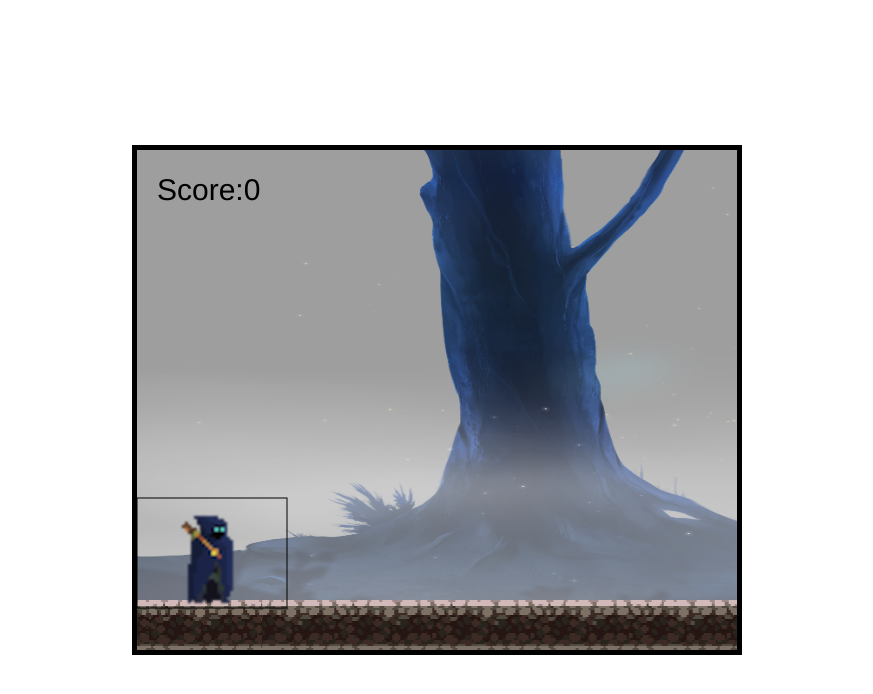
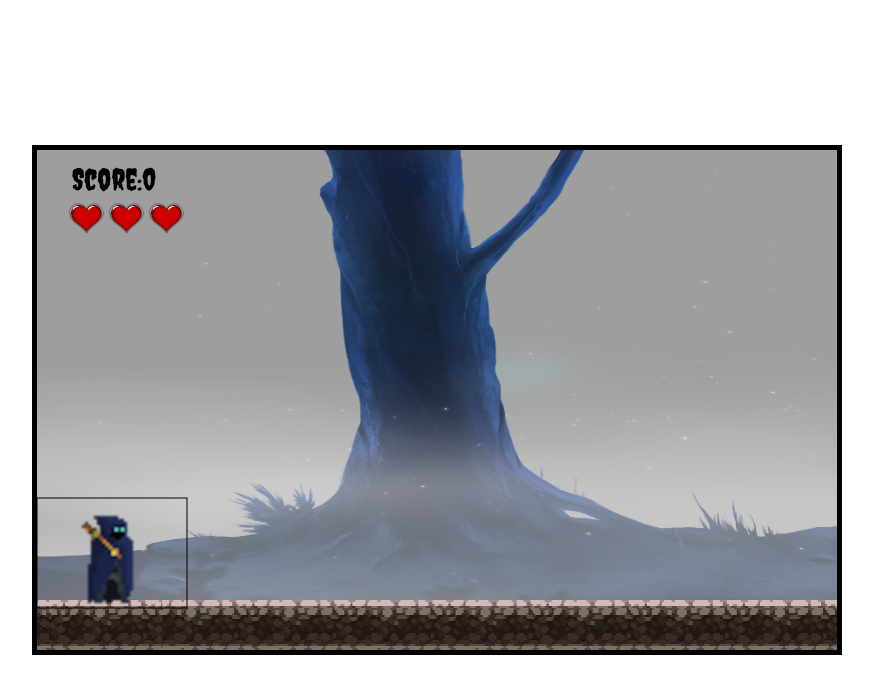
Before and after one commit to DaniRoman/IronHackGame, a plain HTML site: page index.html in a window 1280 px wide. Shown: the whole page, without its empty margins (203-1076 px from the left). Drawn offline with Linux system fonts and the light colour scheme; animation ran at ten frames a second.

Commit message:
vidas, animacion enemigos score

```diff
--- a/UI.js
+++ b/UI.js
@@ -2,13 +2,42 @@ export class UI {
     constructor(game){
         this.game = game
         this.fontSize = 30
-        this.fontFamily = 'Helvetica'
+        this.fontFamily = 'Creepster'
+        this.livesImage = document.getElementById('heart')
+        this.width = 100
+        this.height = 40
+        this.maxFrame = 9
+        this.frameX = 0
+        this.frameY = 0
+        this.fps = 20
+        this.frameInterval = 1000/this.fps
+        this.frameTimer = 0
     }
     draw(context){
+
         context.font = this.fontSize + 'px ' + this.fontFamily
         context.textAlign = 'left'
         context.fillStyle = this.game.fontColor
         //Score
-        context.fillText('Score:' + this.game.score, 20, 50)
+        context.fillText('Score:' + this.game.score, 35, 40)
+        //Lives
+        for(let i= 0; i < this.game.lives;i++){
+            context.drawImage(this.livesImage, this.frameX * this.width, 0, this.width, this.height, 20 * i * 2  ,50, this.width, this.height)
+        }
+        //GAmeOver
+        if (this.game.gameOver){
+            context.textAlign = 'center'
+            context.font = this.fontSize * 2 + 'px ' + this.fontFamily
+            context.fillText('Game Over Pillastre', this.game.width * 0.5, this.game.height * 0.5 + 20)
+        }
+    }
+    update(deltaTime){
+        if(this.frameTimer > this.frameInterval){
+            this.frameTimer = 0
+            if(this.frameX < this.maxFrame) this.frameX ++
+            else this.frameX = 0
+        }else{
+            this.frameTimer += deltaTime
+        }
     }
 }
--- a/enemies.js
+++ b/enemies.js
@@ -23,11 +23,6 @@ class Enemy{
         if(this.x + this.width < 0) this.markedForDeletion = true
     }
 
-    draw(context){
-        if(this.game.debug) context.strokeRect(this.x, this.y, this.width, this.height)
-        context.drawImage(this.image, this.frameX * this.width, 0, this.width, this.height, this.x, this.y, this.width, this.height)
-    }
-
 }
 
 export class FlyingEnemy extends Enemy{
@@ -40,16 +35,31 @@ export class FlyingEnemy extends Enemy{
         this.y = Math.random() * (this.game.height + 100) * 0.5
         this.speedX = Math.random() + 1
         this.speedY = 0
+        this.frameY = 0
+        this.frameX = 0
         this.maxFrame = 5
         this.image = document.getElementById("enemy_fly")
         this.angle = 0
         this.va = Math.random() * 0.1 + 0.1
     }
 
+    draw(context){
+        if(this.game.debug) context.strokeRect(this.x, this.y, this.width, this.height)
+        context.drawImage(this.image, this.frameX * this.width, this.frameY * this.height, this.width, this.height, this.x, this.y, this.width, this.height)
+    }
+
     update(deltaTime){
         super.update(deltaTime)
         this.angle += this.va
         this.y += Math.sin(this.angle)
+    }
+
+    enemyState(){
+        this.maxFrame = 6
+        this.frameY = 1
+        setTimeout(()=>{
+           this.markedForDeletion = true
+        },600)
     }
 }
 
@@ -72,10 +82,18 @@ export class GroundEnemy extends Enemy{
     update(deltaTime){
         super.update(deltaTime)
 
+
     }
 
     draw(context){
         if(this.game.debug) context.strokeRect(this.x, this.y, this.width, this.height)
         context.drawImage(this.image, this.frameX * this.width, this.frameY * this.height, this.width, this.height, this.x, this.y, this.width, this.height)
     }
+
+    enemyState(){
+        this.frameY = 3
+        setTimeout(()=>{
+           this.markedForDeletion = true
+        },500)
+    }
 }
--- a/index.html
+++ b/index.html
@@ -4,6 +4,9 @@
     <meta charset="UTF-8">
     <meta http-equiv="X-UA-Compatible" content="IE=edge">
     <meta name="viewport" content="width=device-width, initial-scale=1.0">
+    <link rel="preconnect" href="https://fonts.googleapis.com">
+    <link rel="preconnect" href="https://fonts.gstatic.com" crossorigin>
+    <link href="https://fonts.googleapis.com/css2?family=Amatic+SC:wght@400;700&family=Creepster&family=Roboto+Mono:ital@0;1&family=Roboto:ital,wght@0,100;0,300;0,400;0,500;0,700;0,900;1,100;1,300;1,400;1,500;1,700;1,900&family=Rubik:ital,wght@0,300;0,400;0,500;0,600;0,700;0,800;0,900;1,300;1,400;1,500;1,600;1,900&display=swap" rel="stylesheet">
     <link rel="stylesheet" href="style.css">
     <title>Canvas</title>
 </head>
@@ -24,6 +27,7 @@
     <img id="playerId" src="./img/Fullmain.png">
     <img id="enemy_fly" src="./img/Flying eye/flyingEye.png">
     <img id="enemy_ghost" src="./img/ghost.png">
+    <img id="heart" src="./img/heart.png">
     <script type="module" src="index.js"></script>
 </body>
 </html>
--- a/index.js
+++ b/index.js
@@ -10,7 +10,7 @@ window.addEventListener("load", function(){
     /**Logicas 2d */
     const ctx = canvas.getContext("2d");
 
-    canvas.width = 600
+    canvas.width = 800
     canvas.height = 500
 
     //Clase juego donde paso lo parámetro de este e inicializare los objetos dentro de este
@@ -27,16 +27,19 @@ window.addEventListener("load", function(){
             this.input = new InputHandler(this)
             this.UI = new UI(this)
             this.backGround = new Background(this)
+            this.lives = 3
             this.enemies = []
             this.enemyTimer = 0
             this.enemyInterval = 3000
             this.debug = true
             this.score = 0
             this.fontColor = 'black'
+            this.gameOver = false
         }
 
         //Metódo donde hare update de todos los objetos del juego
         update(deltaTime){
+            this.UI.update(deltaTime)
             this.backGround.update()
             this.player.update(this.input.keys, deltaTime)
             /**Display enemies */
@@ -79,7 +82,7 @@ window.addEventListener("load", function(){
         ctx.clearRect(0, 0, canvas.width, canvas.height)
         game.draw(ctx)
         game.update(deltaTime)
-        requestAnimationFrame(animate)
+        if(!game.gameOver) requestAnimationFrame(animate)
     }
 
     animate(0)
--- a/player.js
+++ b/player.js
@@ -16,12 +16,13 @@ export class Player {
         this.maxFrame
         this.speed = 0;
         this.maxSpeed = 5;
-        this.fps = 20
+        this.fps = 25
         this.frameInterval = 1000/this.fps
         this.frameTimer = 0
         this.states = [ new Standing(this), new Sitting(this),new Running(this), new Jumping(this), new Attacking(this)]
         this.currentState = this.states[0]
         this.currentState.enter()
+        this.colision = false
     }
 
     update(input, deltaTime){
@@ -75,15 +76,20 @@ export class Player {
     checkCollision(){
         this.game.enemies.forEach(enemy => {
             if(
-                enemy.x < this.x + this.width &&
+                enemy.x < this.x + this.width - 50 &&
                 enemy.x + enemy.width > this.x &&
-                enemy.y < this.y + this.height &&
+                enemy.y < this.y + this.height - 40 &&
                 enemy.y + enemy.height > this.y
             ){
-                enemy.markedForDeletion = true
-                this.game.score ++
-            }else{
-
+                //enemy.markedForDeletion = true
+                if(this.currentState === this.states[4]) this.game.score ++
+                else{
+                    this.game.lives--
+                    console.log(this.game.lives)
+                    console.log(this.game.gameOver)
+                    enemy.enemyState()
+                    if(this.game.lives <=0) this.game.gameOver = true
+                }
             }
         })
     }
--- a/style.css
+++ b/style.css
@@ -12,6 +12,7 @@
     transform: translate(-50%, -50%);
     max-width: 100%;
     max-height: 100%;
+    font-family: 'Creepster', cursive;
 }
 
-#playerId, #layer1, #layer2, #layer3, #layer4, #layer5, #layer6, #layer7, #layer8, #layer9, #layer10, #layer11, #enemy_fly, #enemy_ghost{display: none;}
+#playerId, #layer1, #layer2, #layer3, #layer4, #layer5, #layer6, #layer7, #layer8, #layer9, #layer10, #layer11, #enemy_fly, #enemy_ghost, #heart{display: none;}
```
Also changed, not shown: img/heart.png (added).
